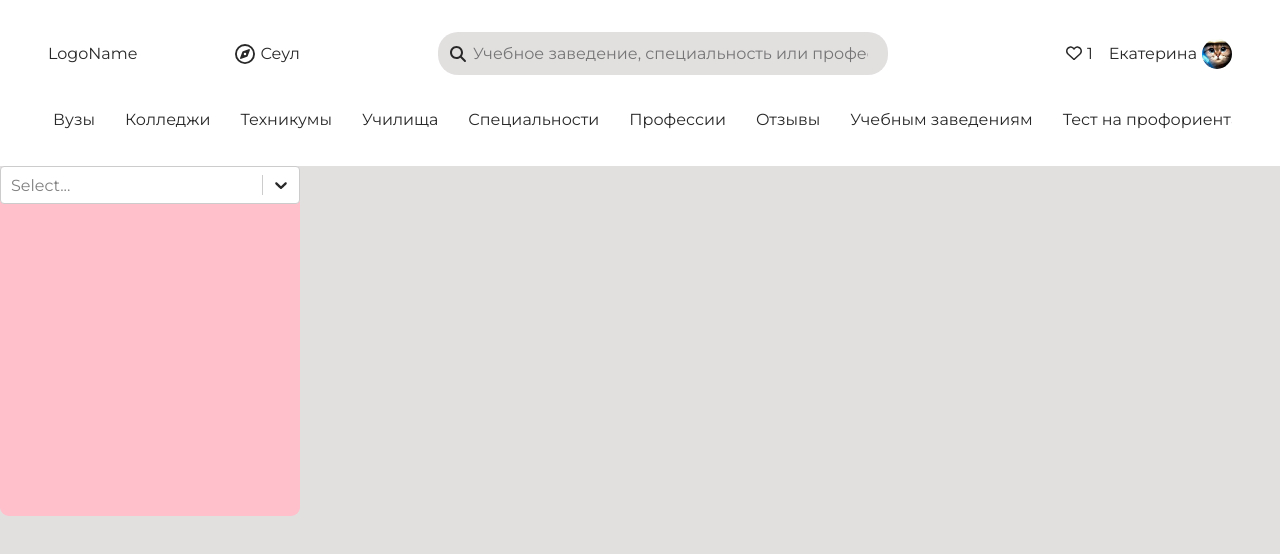
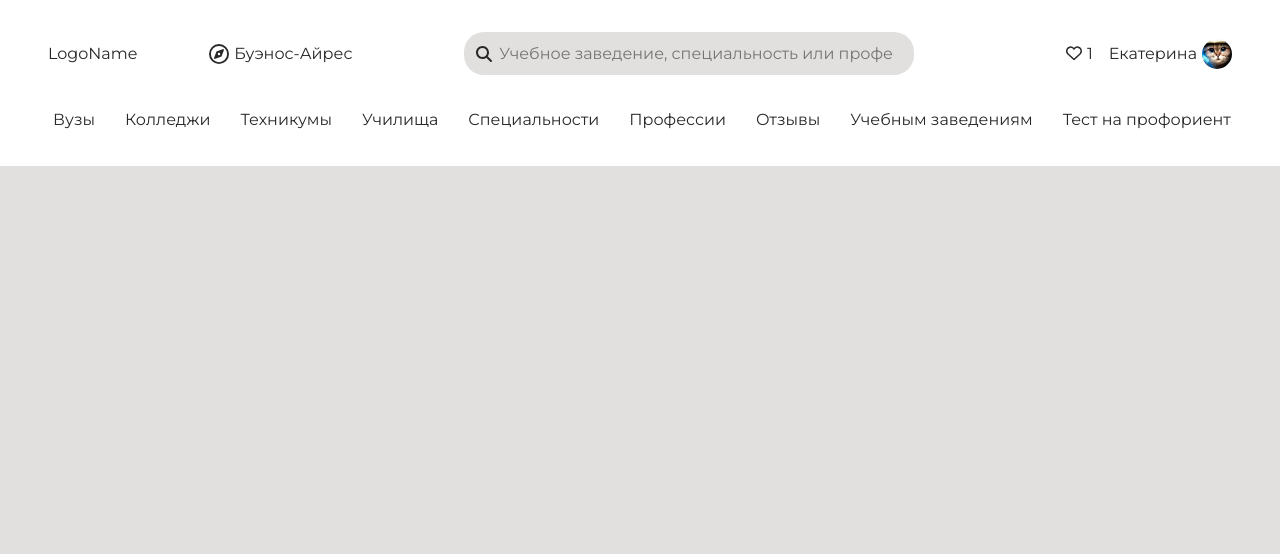
Before and after one commit to stillNiceTanya/Header, a React (Create React App) app: page / in a window 1280 px wide. Shown: the top 554 px of the page. Built offline with nearby package versions, Linux system fonts and the light colour scheme; the HTML template or start-up script is replaced by a standard one.

Commit message:
Add fetching areas data

```diff
--- a/src/components/Header/Header.jsx
+++ b/src/components/Header/Header.jsx
@@ -1,4 +1,3 @@
-import React from "react";
 import Logo from "./components/TopBar/Logo/Logo";
 import LocationSelectButton from "./components/TopBar/LocationSelectButton/LocationSelectButton";
 import SearchForm from "./components/TopBar/SearchForm/SearchForm";
@@ -33,7 +32,6 @@ export default function Header() {
           <Navbar />
         </div>
       </div>
-      <LocationPopUp />
     </>
   );
 }
--- a/src/components/Header/components/LocationPopUp/LocationPopUp.css
+++ b/src/components/Header/components/LocationPopUp/LocationPopUp.css
@@ -1,6 +1,8 @@
-.popUp-wrapper {
+.popup-wrapper {
+  position: absolute;
+  top: 45px;
   width: 300px;
   height: 350px;
-  background-color: pink;
-  border-radius: 9px;
+  background-color: rgba(43, 213, 193, 0.738);
+  z-index: 100;
 }
--- a/src/components/Header/components/LocationPopUp/LocationPopUp.jsx
+++ b/src/components/Header/components/LocationPopUp/LocationPopUp.jsx
@@ -3,6 +3,15 @@ import Select from "react-select";
 
 import "./constants";
 import "./LocationPopUp.css";
+
+//TODO
+// при первом открытии делать пост запрос https://studika.ru/api/areas и класть в переменную
+// пока список грузится, показывать лоадер ...
+// тот список городов, что я получила, привожу в массив объектов формата { value: "chocolate", label: "Chocolate" }
+// создаем в попапе кнопку сохранить под списком
+// при сохранении(только когда что-то выбрано, если не выбрано, то кнопка сохранить нерабочая), список сохраненных городов появляется в списке компонента lacatino-select
+// при сохранении положить список выбранных город в локал сторадж
+// кастомизировать попап красивым :)
 
 export default function LocationPopUp() {
   const options = [
@@ -11,7 +20,7 @@ export default function LocationPopUp() {
     { value: "vanilla", label: "Vanilla" },
   ];
   return (
-    <div className="popUp-wrapper">
+    <div className="popup-wrapper">
       <Select
         options={options}
         closeMenuOnSelect={false}
--- a/src/components/Header/components/TopBar/LocationSelectButton/LocationSelectButton.css
+++ b/src/components/Header/components/TopBar/LocationSelectButton/LocationSelectButton.css
@@ -1,4 +1,5 @@
 .location-select-button {
+  position: relative;
   display: flex;
   align-items: center;
 }
--- a/src/components/Header/components/TopBar/LocationSelectButton/LocationSelectButton.jsx
+++ b/src/components/Header/components/TopBar/LocationSelectButton/LocationSelectButton.jsx
@@ -1,18 +1,50 @@
-import React from "react";
-
 import { faCompass } from "@fortawesome/free-regular-svg-icons";
 import { FontAwesomeIcon } from "@fortawesome/react-fontawesome";
+import { useState, useEffect } from "react";
+import LocationPopUp from "../../LocationPopUp/LocationPopUp";
 
 import "./LocationSelectButton.css";
 
-const LocationSelectButton = () => {
+const LocationSelectButton = ({ onClick }) => {
+  const [showPopup, setShowPopup] = useState(false);
+  const [areasData, setData] = useState(null);
+
+  const handleTogglePopup = () => {
+    setShowPopup(!showPopup);
+  };
+
+  useEffect(() => {
+    const requestOptions = {
+      method: "POST",
+      headers: { "Content-Type": "application/json" },
+    };
+
+    if (!showPopup || areasData) {
+      return;
+    }
+
+    const fetchData = async () => {
+      console.log(areasData);
+      const data = await fetch("https://studika.ru/api/areas", requestOptions);
+      const json = await data.json();
+      setData(json);
+      console.log(json);
+    };
+
+    fetchData().catch(console.error);
+  }, [showPopup, areasData]);
+
   return (
-    <div className="location-select-button">
+    <div
+      onClick={handleTogglePopup}
+      className="location-select-button"
+    >
       <FontAwesomeIcon
         icon={faCompass}
         className="location-icon"
       />
-      <span>Сеул</span>
+      <span>Буэнос-Айрес</span>
+      {showPopup && <LocationPopUp />}
     </div>
   );
 };
```
